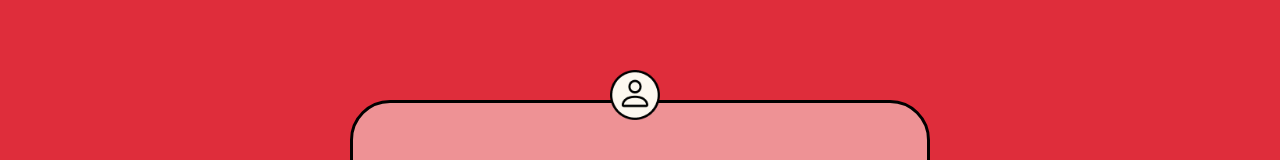
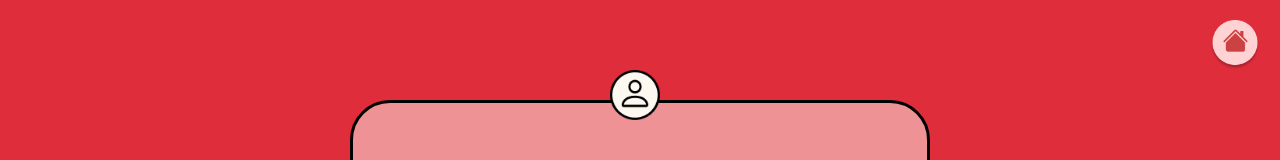
Before and after one commit to thiprada17/JerseyJamTU, a React (Vite) app: page /userprofile in a window 1280 px wide. Shown: the top 160 px of the page. Built offline with nearby package versions, Linux system fonts and the light colour scheme; a web font is replaced by a local one.

Commit message:
navbar กำเนิด

```diff
--- a/src/frontend/main/Main.jsx
+++ b/src/frontend/main/Main.jsx
@@ -2,7 +2,7 @@ import { useRef, useEffect } from "react";
 import { useState } from "react";
 import { Link } from 'react-router-dom';
 import "./main.css";
-import viewBg from "../../assets/view-bg.png";
+import profile_icon from "../../assets/profile-icon.png";
 import topic from "../../assets/main-topic.png";
 import MainNews from "./MainNews.jsx"
 import FeatureFolder from "./FeatureFolder.jsx"
@@ -20,6 +20,7 @@ export default function Main() {
   const location = useLocation();
   const toastRef = useRef(null);
   const [showToast, setShowToast] = useState(false);
+  const username = localStorage.getItem("username");
 
   // ก้อนนี้คือเพิ่มอนิเมชั่นเล่นๆนะ ไม่ชอบเดะเอาออก มันคือ เฟดตอนเข้า
   const postRefs = useRef([]);
@@ -81,7 +82,13 @@ export default function Main() {
         />
       )}
 
-      <div className="main-navbar">JerseyJamTU</div>
+      <div className="main-navbar">
+        <Link className="main-navbar-user" to="/userprofile">
+          <img src={profile_icon} alt="" className="main-navbar-user-profile-icon" />
+          <div className="main-navbar-user-username">{username}</div>
+        </Link>
+        <div className="main-navbar-logo">JerseyJamTU</div>
+      </div>
 
       <div className="main-topic">
         <div className="main-popup-container">
@@ -95,7 +102,7 @@ export default function Main() {
         <div className="main-posttext">ALL JERSEY</div>
         <div className="main-grid">
           {posts.map((post) => (
-                        <Link to="/display" state={{id : post.id}} style={{ textDecoration: 'none', color: 'black' }}>
+            <Link to="/display" state={{ id: post.id }} style={{ textDecoration: 'none', color: 'black' }}>
               <div key={post.id} className="main-post">
                 <div className="main-post-photo">
 
--- a/src/frontend/main/main.css
+++ b/src/frontend/main/main.css
@@ -48,6 +48,28 @@
   overflow-wrap: break-word;
   word-break: break-word;
 }
+
+.main-navbar-user {
+  display: flex;
+  position: absolute;
+  left: 3rem;
+  gap: 1rem;
+    text-decoration: none
+}
+
+.main-navbar-user-username {
+  font-family: 'Kanit';
+  font-size: 2rem;
+  color: #000;
+  text-decoration: none;
+
+}
+
+.main-navbar-user-profile-icon {
+  width: 3rem;
+  height: 3rem;
+}
+
 
 .main-topic {
   width: 100%;
--- a/src/frontend/user-profile/user-profile.css
+++ b/src/frontend/user-profile/user-profile.css
@@ -59,6 +59,14 @@
 
     overflow-wrap: break-word;
     word-break: break-word;
+}
+
+.up-home-icon {
+    position: absolute;
+    top: 0;
+    right: 0;
+    margin: 2rem;
+    width: 5rem;
 }
 
 .up-top-container {
--- a/src/frontend/user-profile/user-profile.jsx
+++ b/src/frontend/user-profile/user-profile.jsx
@@ -3,7 +3,7 @@ import { useState } from "react";
 import { Link } from 'react-router-dom';
 import "./user-profile.css";
 import usericon from "../../assets/profile-icon2.png";
-import topic from "../../assets/main-topic.png";
+import home_icon from "../../assets/home_icon.png";
 import { useLocation } from "react-router-dom";
 import Toast from "../component/Toast.jsx";
 
@@ -74,6 +74,11 @@ export default function UserProflie() {
             <div className="up-top">
                 <div className="up-top-container">
 
+                    <Link to="/main">
+                        <img src={home_icon} alt="" className="up-home-icon" />
+                    </Link>
+
+
                     <div className="up-username">
                         <img src={usericon} className="up-usericon" />
                         <div className="up-username-name">{username}</div>
@@ -131,7 +136,7 @@ export default function UserProflie() {
                                 <div className="commu-post-detail">{post.detail ?? "No detail"}</div>
                                 <div className="commu-post-contact">
                                     ช่องทางการติดต่อ :{" "}
-                <a href={post.contact } target="_blank">
+                                    <a href={post.contact} target="_blank">
                                         {post.contact ?? "No Contact"}
                                     </a>
                                 </div>
```
Also changed, not shown: src/assets/home_icon.png (added). Lines whose indentation alone changed are shown as unchanged.
